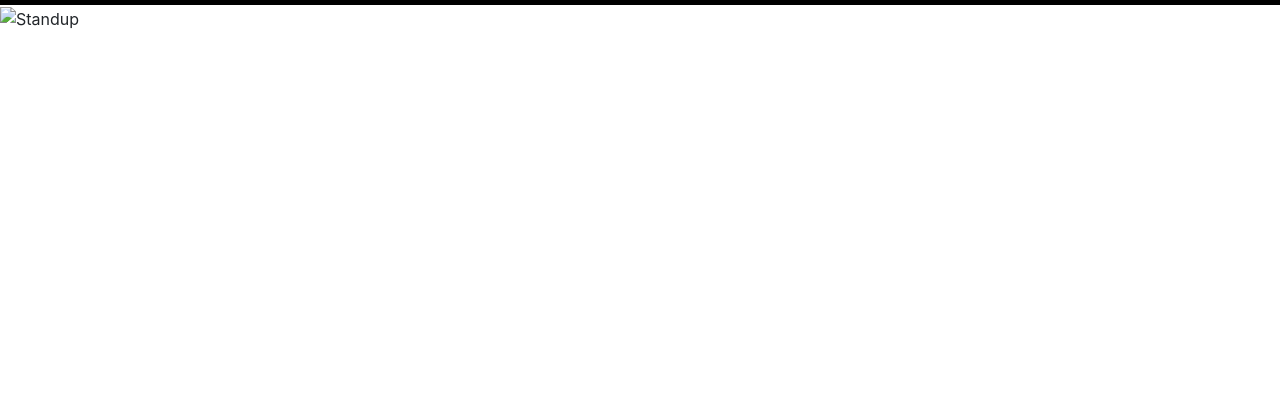
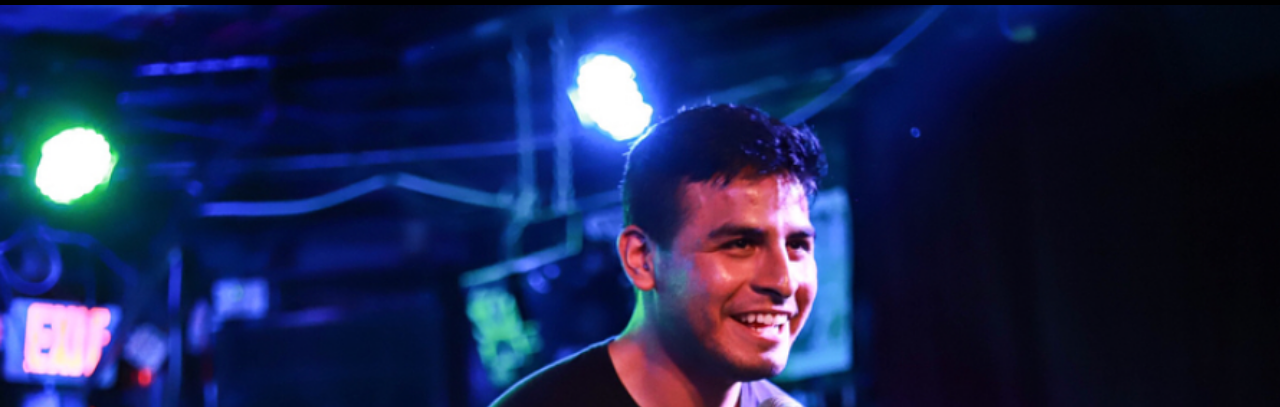
Before and after one commit to joemc9011/homework2, a plain HTML site: page portfolio.html in a window 1280 px wide. Shown: the part 81-488 px from the top of the page. Drawn offline with nearby package versions, Linux system fonts and the light colour scheme; the site is published under a folder, as on GitHub Pages, so addresses that start at the root find nothing.

Commit message:
images arent working?

```diff
--- a/portfolio.html
+++ b/portfolio.html
@@ -38,7 +38,7 @@
 
 
       .bio {
-      background-image: url(/assets/Images/texture.jpg);
+      background-image: url(assets/Images/texture.jpg);
       height: 800px;
       background-attachment: fixed;
       background-position: center;
@@ -71,7 +71,7 @@
 </head>
 <body>
 
-  <img class="standup" src="/assets/images/metwo.jpg" alt="Standup">
+  <img class="standup" src="assets/images/metwo.jpg" alt="Standup">
 
 
 
```
Also changed, not shown: contact.html (+2 -2 lines), index.html (+1 -1 lines).
